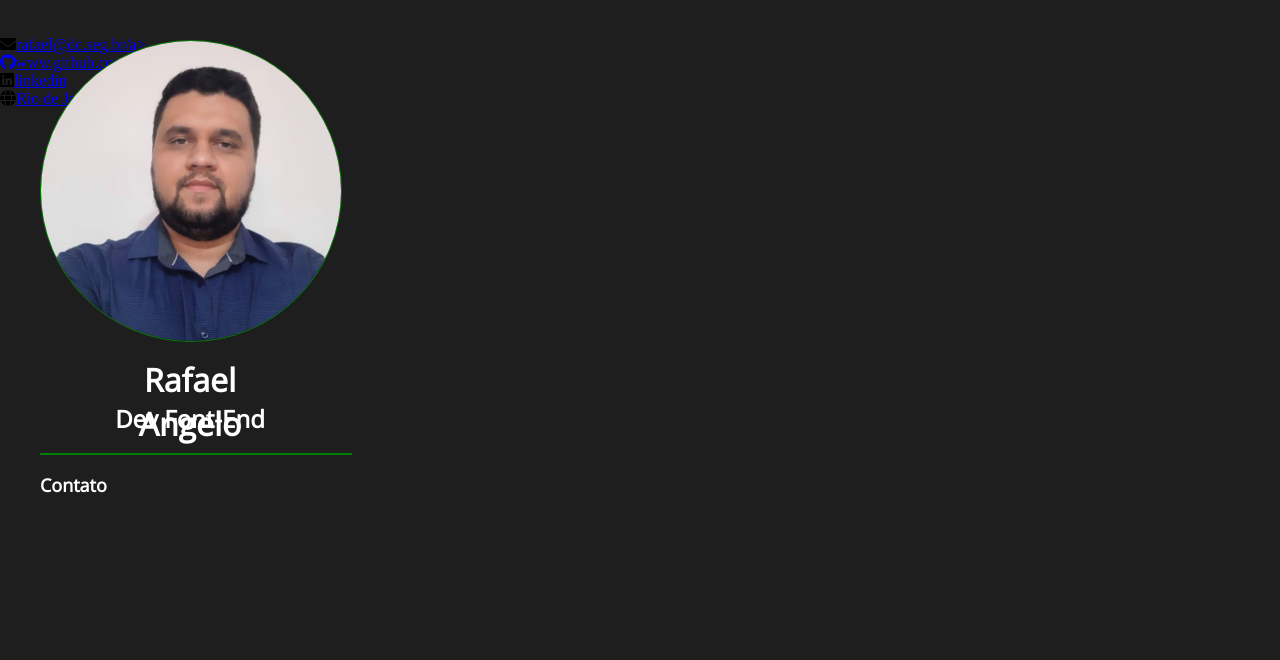
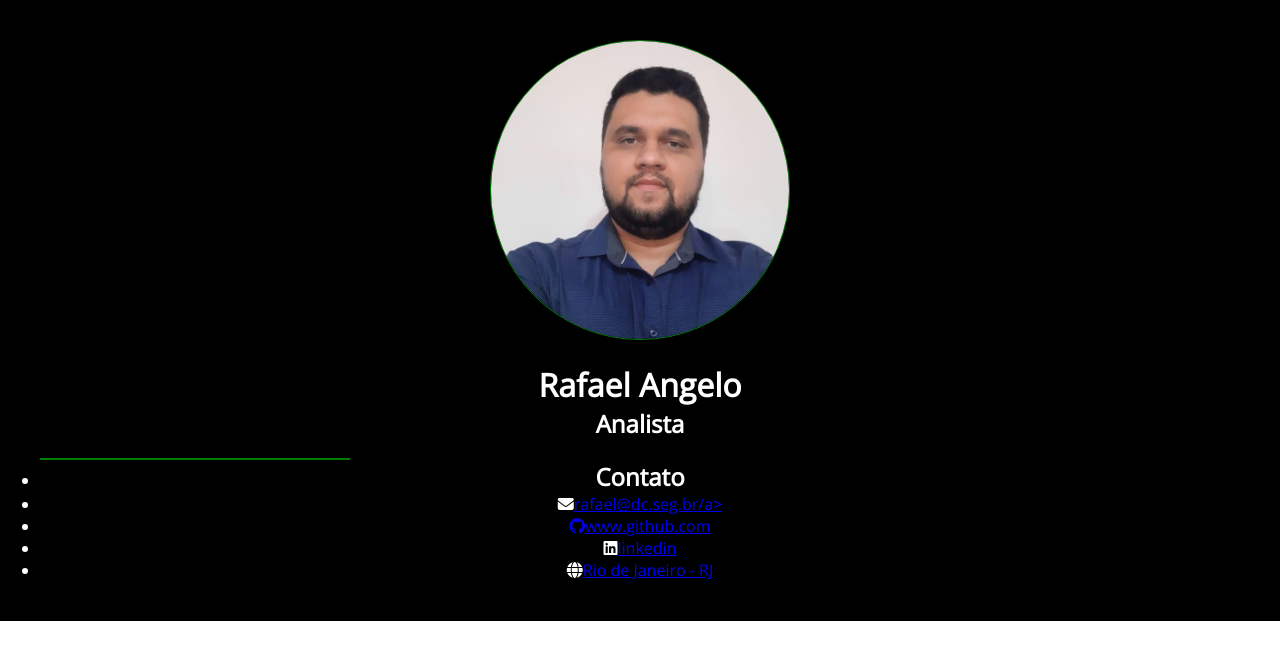
Before and after one commit to angelorfl/StepOne, a plain HTML site: page my-CV/index.html in a window 1280 px wide. Drawn offline with nearby package versions, Linux system fonts and the light colour scheme.

Commit message:
Atualização

```diff
--- a/my-CV/index.html
+++ b/my-CV/index.html
@@ -10,16 +10,12 @@
 </head>
 
 <body>
-    <div>
+    <div class="container">
+        <div class="information-column">
             <img src="images/profile.jpeg" alt="Foto de perfil de Rafael Angelo">
-        <ul>
-            <li>
             <h1>Rafael Angelo</h1>
-                <p>Dev Font-End</p>
-            </li>
-        </ul>
-    </div>
-    <div class="line"></div>
+            <h2>Analista</h2>
+            <div class="line-botton"></div>
             <div>
                 <ul>
                     <li>
@@ -39,7 +35,8 @@
                     </ul>
                     <ul>
                         <li>
-                    <i class="fa-brands fa-linkedin"></i><a href="https://linkedin.com.br/angelorafaelti">linkedin</a>
+                            <i class="fa-brands fa-linkedin"></i><a
+                                href="https://linkedin.com.br/angelorafaelti">linkedin</a>
                         </li>
                     </ul>
                     <ul>
@@ -49,6 +46,22 @@
                     </ul>
                 </div>
             </div>
+        </div>
+
+        <div class="experiences-column">
+
+        </div>
+
+
+    </div>
+
+
+
+
+
+
+
+
 
 </body>
 
--- a/my-CV/style.css
+++ b/my-CV/style.css
@@ -3,69 +3,40 @@
 * {
     margin: 0;
     padding: 0;
+    box-sizing: border-box;
+    font-family: 'Open Sans', sans-serif;
 }
 
-body {
-    background-color: #1E1E1E;
+.container {
+
+}
+
+.information-column{
+    background-color: #000;
+    padding: 40px;
+    color: #FFF;
+    text-align: center;
 }
 
 img {
-    position: absolute;
     width: 300px;
     height: 300px;
-    left: 40px;
-    top: 40px;
     border: 1px solid #008000;
     border-radius: 50%;
+    margin-bottom: 18px;
 }
 
 h1 {
-    position: absolute;
-    width: 196px;
-    height: 44px;
-    left: 92px;
-    top: 358px;
-    font-family: 'Open Sans';
-    font-style: normal;
     font-weight: 600;
     font-size: 32px;
     line-height: 44px;
     color: #fff;
-    text-align: center;
 }
 
-p {
-    position: absolute;
-    width: 212px;
-    height: 33px;
-    top: 402px;
-    left: 84px;
-    font-family: 'Open Sans';
-    font-style: normal;
-    font-weight: 600;
-    font-size: 24px;
-    line-height: 33px;
-    color: #fff;
-    text-align: center;
-}
-
-.line {
-    position: absolute;
+.line-botton {
     width: 310px;
     height: 0px;
-    left: 40px;
-    top: 453px;
     border: 1px solid #008000;
+    margin-top: 18px;
+
 }
-
-h2 {
-    position: absolute;
-    width: 73px;
-    height: 25px;
-    top: 473px;
-    left: 40px;
-    font-family: 'Open Sans';
-    font-weight: 600;
-    font-size: 18px;
-    color: #fff;
-}
```
Lines whose indentation alone changed are shown as unchanged.
